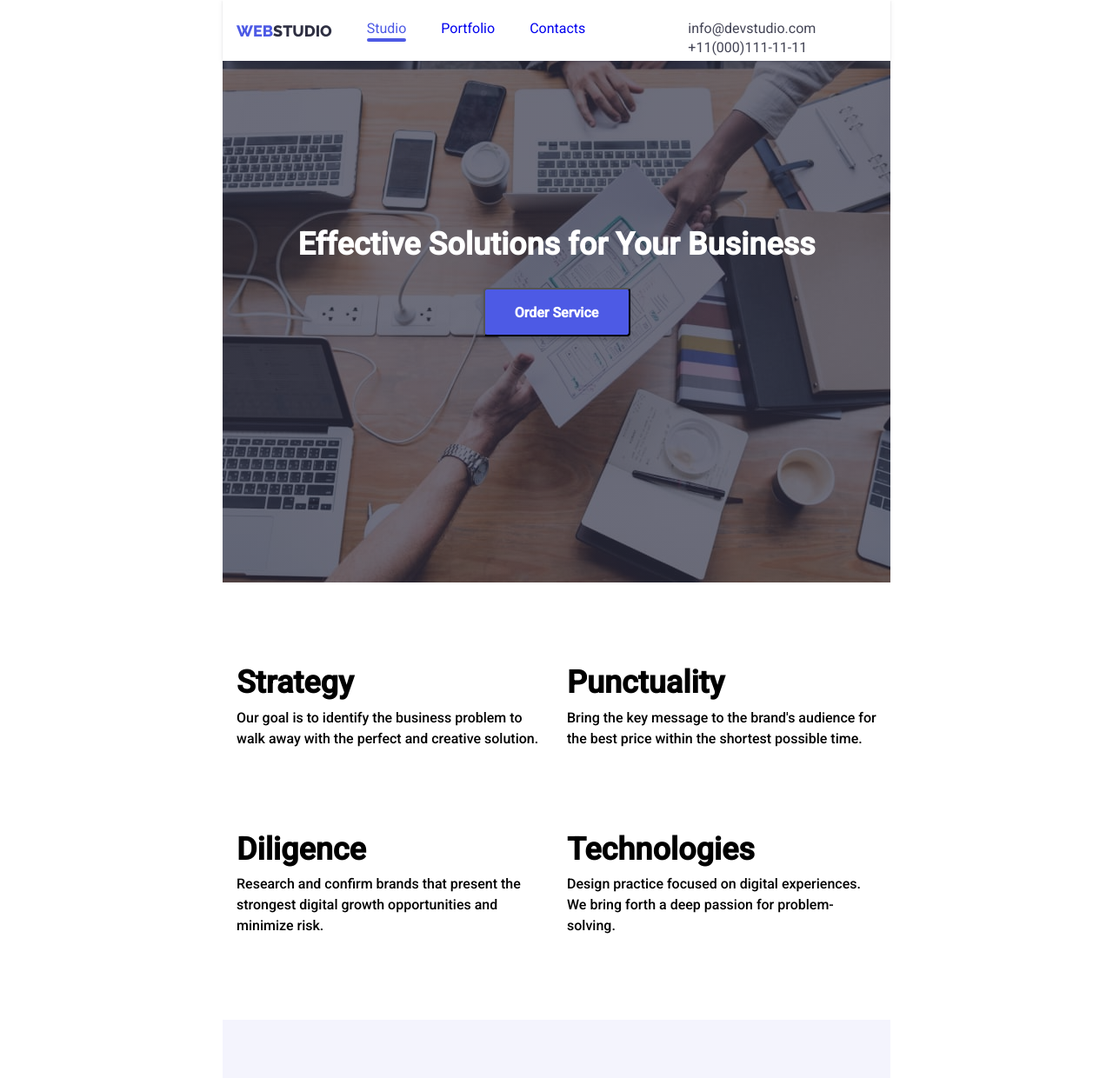
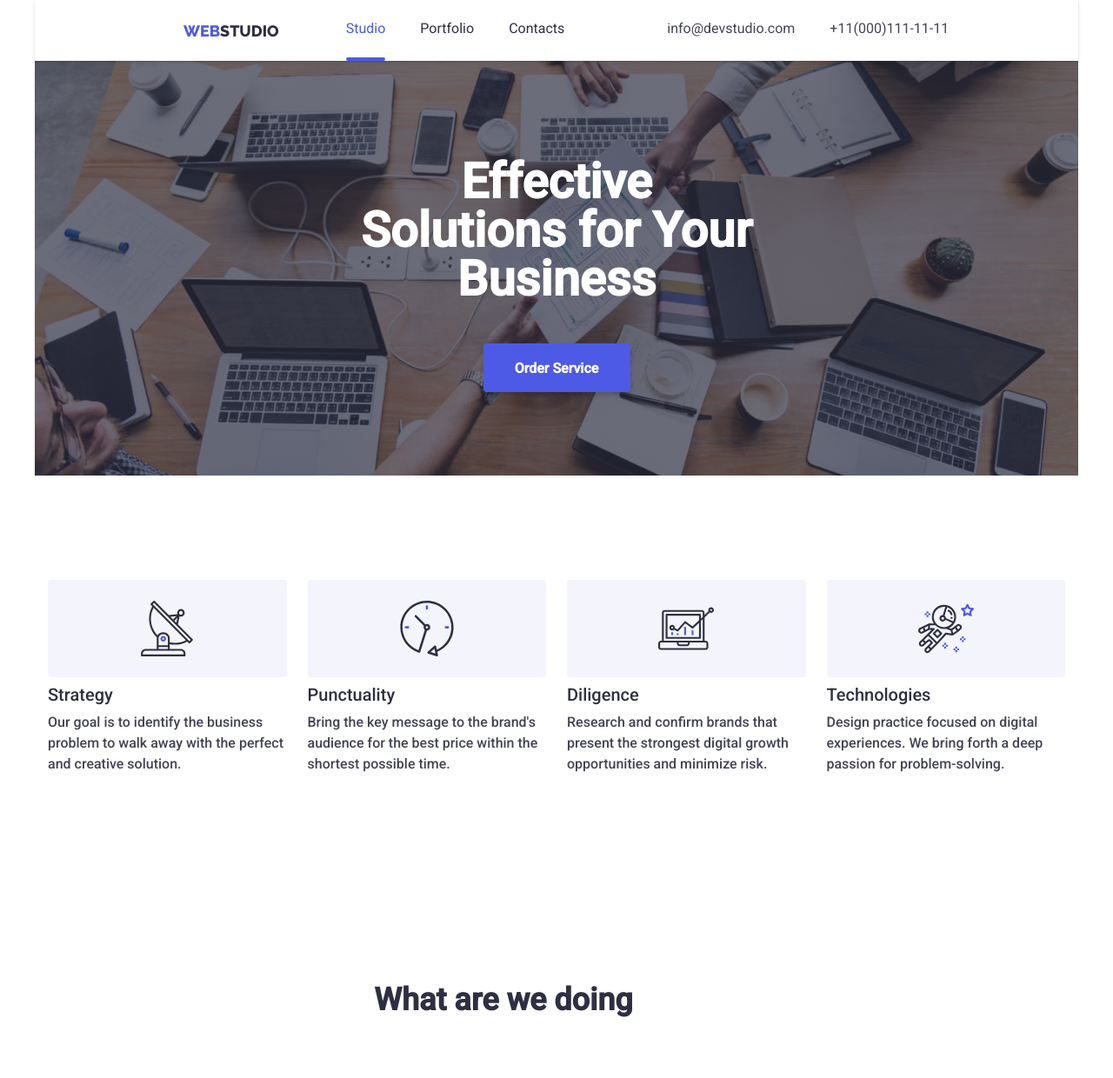
Before and after one commit to Alenago911/goit-markup-hw-07, a plain HTML site: page index.html in a window 1280 px wide. Shown: the top 1240 px of the page at 87% size. Drawn offline with nearby package versions, Linux system fonts and the light colour scheme; files whose address does not match are found by name.

Commit message:
правки 17.01

```diff
--- a/css/styles.css
+++ b/css/styles.css
@@ -26,8 +26,13 @@ padding: 0 16px;
 
 @media screen and (min-width: 428px) {
 .subject{
+position: relative;
+}
+.container-flex{
     width: 428px;
-position: relative;
+    padding-left: 15px;
+    padding-right: 15px;
+    margin: 0 auto;
     }
 .menu-button{
 position: absolute;
@@ -203,18 +208,25 @@ display: flex;
 .list{
 margin: 0;
 }
+.list-portfolio{
+color: var(--NAVYBLUE);
+}
+.list-contacts{
+color: var(--NAVYBLUE);
+}
 .subject-list{
-padding-top: 24px;
 padding-left: 118px;
 }
 .subject-list_item{
 display: flex;}
 .mail{
+padding-top: 24px;
 margin-bottom: 4px;
 text-align: justify;
 }
 .tel{
-text-align: justify;}
+text-align: justify;
+padding-bottom: 10px;}
 .navigation{
 display: none;
 }
@@ -230,9 +242,9 @@ display: none;
 }
 
 
-@media screen and (min-width: 1440px) {
+@media screen and (min-width: 1200px) {
 .conteiner-flex {
-width: 1440px;
+width: 1200px;
 margin: 0 auto;
 padding: 0 15px;
 }
@@ -241,14 +253,27 @@ padding-left: 156px;
 }
 .list{
 margin-left: 77px;
+padding: 0;
+}
+.list-studio{
+padding-top: 24px;
+padding-bottom: 28px;
+}
+.list-portfolio{
+padding-top: 24px;
+padding-bottom: 28px;
+}
+.list-contacts{
+padding-top: 24px;
+padding-bottom: 28px;
 }
 .subject{
-width: 1440px;
+width: 1200px;
 }
 .subject-list{
 display: flex;
 margin-left: auto;
-padding-left: 332px;
+padding-top: 0;
 }
 .subject-list_item{
 margin-right: 40px;
@@ -257,7 +282,13 @@ margin-right: 40px;
 margin-right: 0;
 }
 .mail{
+padding-top: 24px;
+padding-bottom: 28px;
 margin-bottom: 0;
+}
+.tel{
+padding-top: 24px;
+padding-bottom: 28px;
 }
 }
 
@@ -288,7 +319,6 @@ padding-bottom: 24px;
 
 .list{
 display: flex;
-padding-bottom: 22px;
 list-style-type:none;
 }
 
@@ -401,28 +431,28 @@ color: var(--iris);
 .container-hero{
 margin-right: auto;
 margin-left: auto;
-
 }
 
 .hero{
 text-align: center;
 padding-top: 192px;
 padding-bottom: 192px;
-height: 600px;
-max-width: 1600px;
-
 background-image: linear-gradient(rgba(46, 47, 66, 0.7), rgba(46, 47, 66, 0.7)),  url(../images/people-office\ 8.jpg);
 background-size: cover;
 background-position: center;
 background-repeat: no-repeat;}
 
 @media screen and (min-width: 428px){
-.hero{width: 428px;
-margin-left: auto;
-margin-right: auto;
-margin-bottom: 96px;}
+.hero{
+text-align: center;
+padding-top: 192px;
+padding-bottom: 96px;
+}
 .container-hero{
 width: 428px;
+padding-left: 15px;
+padding-right: 15px;
+margin: 0 auto;
 }
 .title{
 text-align: center;
@@ -431,29 +461,48 @@ font-size: 36px;
 line-height: 1.1;
 color: var(--white);
 }
+.button{
+border: none;
+}
 }
 
 @media screen and (min-width: 768px){
-.hero {width: 768px;
-margin-left: auto;
-margin-right: auto;}
-.container-hero{width: 768px;}
+.hero {
+text-align: center;
+padding-top: 111px;
+padding-bottom: 96px;
+}
+.container-hero{width: 768px;
+padding-left: 15px;
+padding-right: 15px;
+margin: 0 auto;
+}
 .title{
 margin-top: 0;
 }
-}
-
-@media screen and (min-width: 1440px){
+.button{
+border: none;
+}
+}
+
+@media screen and (min-width: 1200px){
 .hero {
-width: 1440px;
+text-align: center;
+width: 1200px;
+margin: 0 auto;
+}
+.container{
+width: 1200px;
+padding-left: 15px;
+padding-right: 15px;
 margin-left: auto;
 margin-right: auto;
-margin-bottom: 120px;
 }
 .container-hero{
 width: 494px;
 }
 .title{
+display: block;
 font-weight: 700;
 font-size: 56px;
 line-height: 1;
@@ -506,10 +555,14 @@ overflow: hidden;
 
 @media screen and (min-width: 428px){
 .about-us_list {
+padding-top: 96px;
+padding-bottom: 96px;
+}
+.container{
 width: 428px;
-margin-left: auto;
-margin-right: auto;
-margin-bottom: 96px;
+padding-left: 15px;
+padding-right: 15px;
+margin: 0 auto;
 }
 .about-us{
 margin: 0 auto;
@@ -544,13 +597,21 @@ margin: 0;
 
 @media screen and (min-width: 768px){
 .about-us_list {
+padding-top: 96px;
+padding-bottom: 96px;
+}
+.container{
 width: 768px;
+padding-left: 15px;
+padding-right: 15px;
+margin: 0 auto;
 }
 .about-us{
 display: flex;
 justify-content: center;
 flex-wrap: wrap;
 gap: 24px;
+padding: 0;
 }
 .about-us_item{
 width: 356px;
@@ -567,15 +628,25 @@ text-align: left;
 }
 }
 
-@media screen and (min-width: 1440px){
+@media screen and (min-width: 1200px){
 .about-us_list {
-width: 1440px;
-margin: 0;
-padding-left: 156px;
-padding-right: 156px;
-}
+padding-top: 120px;
+padding-bottom: 120px;
+}
+.container{
+width: 1200px;
+padding-left: 15px;
+padding-right: 15px;
+margin: 0 auto;
+}
+
 .item{
 color: var(--NAVYBLUE);
+font-family: 'Roboto';
+font-style: normal;
+font-weight: 500;
+font-size: 20px;
+line-height: 1.2;
 }
 .items{
 color: var(--slate);
@@ -635,17 +706,23 @@ display: none;
 }
 }
 
-@media screen and (min-width: 1440px){
-.work-section {width: 1440px}
+@media screen and (min-width: 1200px){
 .work-section{
 display: flex;
-}
+padding-bottom: 120px;
+}
+.container{
+width: 1200px;
+padding-left: 15px;
+padding-right: 15px;
+margin: 0 auto;
+}
+
 .work{
 margin-top: 0;
 }
 .work-list{
-padding-left: 156px;
-padding-right: 156px;
+padding: 0;
 margin: 0;
 }
 }
@@ -654,17 +731,19 @@ margin: 0;
 background: var(--CLOUD);
 padding-top: 120px;
 padding-bottom: 120px;
-
 }
 
 @media screen and (min-width: 428px){
 .we {
-width: 428px;
 margin: 0 auto;
 padding-top: 96px;
 padding-bottom: 128px;
-padding-left: 82px;
-padding-right: 82px;
+}
+.container{
+width: 428px;
+padding-left: 15px;
+padding-right: 15px;
+margin: 0 auto;
 }
 .comanda{
 margin-top: 0;
@@ -677,6 +756,11 @@ padding: 0;
 .comanda-we{
 margin-bottom: 72px;
 }
+.img{
+width: 100%;
+height: auto;
+display: block;
+}
 .comanda-we:last-child{
 margin-bottom: 0;
 }
@@ -689,19 +773,29 @@ margin-right: 0;
 }
 
 @media screen and (min-width: 768px){
-.we {width: 768px}
+.we {
+padding-top: 96px;
+padding-bottom: 104px;
+}
+.container{
+width: 768px;
+padding-left: 15px;
+padding-right: 15px;
+margin: 0 auto;
+}
 .comanda-list{
 display: flex;
 flex-wrap: wrap;
+justify-content: center;
+}
+.img{
+width: 100%;
+height: auto;
+display: block;
 }
 .comanda-we:last-child{
 margin-bottom: 72px;
 }
-.we{
-padding-left: 108px;
-padding-right: 108px;
-padding-bottom: 104px;
-    }
 .comanda-we{
 margin-right: 24px;
 }
@@ -716,8 +810,17 @@ margin-right: 0;
 }
 }
 
-@media screen and (min-width: 1440px){
-.we {width: 1440px}
+@media screen and (min-width: 1200px){
+.we {
+padding-top: 120px;
+padding-bottom: 120px;
+}
+.container{
+width: 1200px;
+padding-left: 15px;
+padding-right: 15px;
+margin: 0 auto;
+}
 .comanda-list{
 display: flex;
 gap: 24px;
@@ -727,6 +830,7 @@ margin-bottom: 72px;
 }
 .comanda-we{
 margin-bottom: auto;
+margin-right: 0;
 }
 }
 
@@ -818,10 +922,14 @@ text-align: center;
 
 @media screen and (min-width: 428px){
 .customers-list{
+padding-top: 96px;
+padding-bottom: 96px;
+}
+.container{
     width: 428px;
+    padding-left: 15px;
+    padding-right: 15px;
     margin: 0 auto;
-padding-left: 16px;
-padding-right: 16px;
     }
 .customers-item{
 display: flex;
@@ -843,8 +951,14 @@ flex-basis: calc((100% - 16px) / 2);
 
 @media screen and (min-width: 768px){
 .customers-list{
+padding-top: 96px;
+padding-bottom: 96px;
+}
+.container{
     width: 768px;
-padding: 96px 108px;
+    padding-left: 15px;
+    padding-right: 15px;
+    margin: 0 auto;
     }
 .customers-item_li{
 flex-basis: calc((100% - 32px) / 3);
@@ -855,10 +969,16 @@ height: 88px;
 }
 }
 
-@media screen and (min-width: 1440px){
+@media screen and (min-width: 1200px){
 .customers-list {
-width: 1440px;
-padding: 120px 156px;
+padding-top: 120px;
+padding-bottom: 120px;
+}
+.container{
+    width: 1200px;
+    padding-left: 15px;
+    padding-right: 15px;
+    margin: 0 auto;
     }
 .customers-item{
 display: flex;
@@ -925,10 +1045,14 @@ padding-bottom: 100px;
 
 @media screen and (min-width: 428px){
 .footer{
-width: 428px;
-margin: 0 auto;
 padding-top: 96px;
 padding-bottom: 96px;
+}
+.container{
+    width: 428px;
+    padding-left: 15px;
+    padding-right: 15px;
+    margin: 0 auto;
     }
 .footer-logo_links{
 text-align: center;
@@ -982,11 +1106,14 @@ margin: 0 auto;
 @media screen and (min-width: 768px){
 .footer{
 display: flex;
+padding-top: 96px;
+padding-bottom: 96px;
+}
+.container{
     width: 768px;
-padding-top: 96px;
-padding-left: 108px;
-padding-bottom: 96px;
-padding-right: 164px;
+    padding-left: 15px;
+    padding-right: 15px;
+    margin: 0 auto;
     }
 .footer >.container{
 display: flex;
@@ -1026,13 +1153,23 @@ display: flex;
 }
 }
 
-@media screen and (min-width: 1440px){
-.footer{width: 1440px}
+@media screen and (min-width: 1200px){
+.footer{
+background: var(--NAVYBLUE);
+padding-top: 100px;
+padding-bottom: 100px;
+}
+.container{
+    width: 1200px;
+    padding-left: 15px;
+    padding-right: 15px;
+    margin: 0 auto;
+    }
 .fotter-svg-list{
 margin-left: 120px;
 }
 .form-list{
-margin-left: 80px;
+margin-left: auto;
 margin-top: 0;
 }
 }
@@ -1161,8 +1298,8 @@ height: 120px;
 .backdrop{width: 768px}
 }
 
-@media screen and (min-width: 1440px){
-.backdrop{width: 1440px}
+@media screen and (min-width: 1200px){
+.backdrop{width: 1200px}
 }
 
 .backdrop{
--- a/index.html
+++ b/index.html
@@ -372,14 +372,12 @@
 
     <footer class="footer">
       <div class="container">
-        <div>
         <div class="footer-logo_links">
       <a href="#" class="logo-links"> <span class="logo">WEB</span>STUDIO</a>
       <p class="text">
         Increase the flow of customers and sales for your business with digital
         marketing & growth solutions.
       </p>
-    </div>
     </div>
     <div class="fotter-svg-list">
       <h3 class="fotter-title">Social media</h3>
```
Lines whose indentation alone changed are shown as unchanged.
